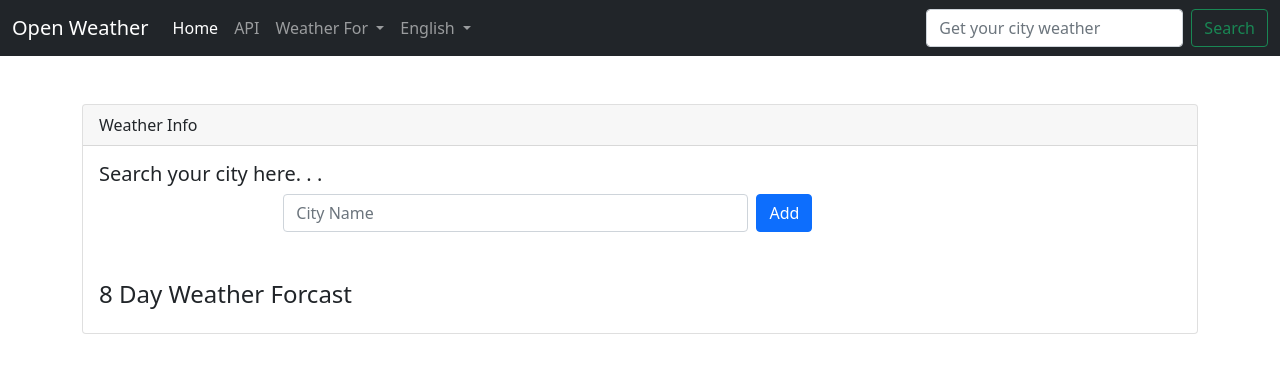
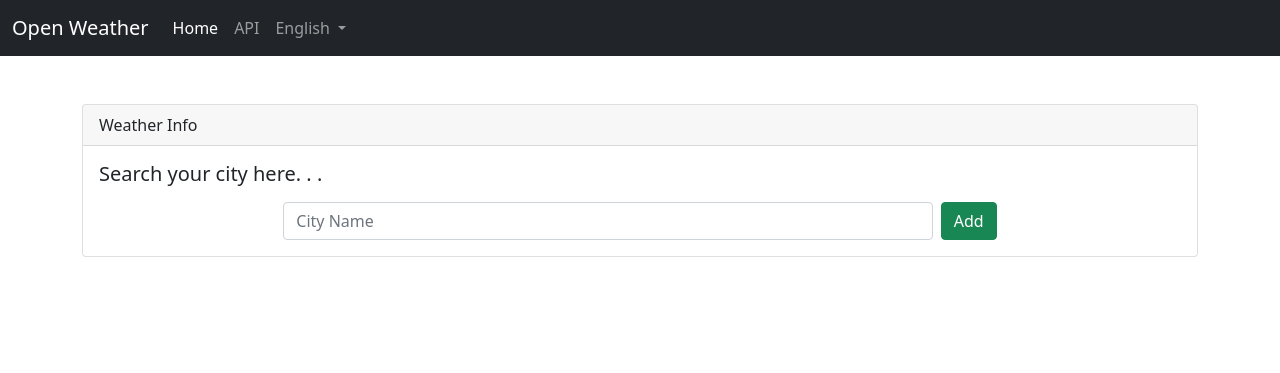
Before and after one commit to nazninnahartumpa/weather_app, a Django app: page / in a window 1280 px wide. Shown: the top 373 px of the page. Run offline with Django 4.2, Linux system fonts and the light colour scheme.

Commit message:
complete the weather app

```diff
--- a/call_api.py
+++ b/call_api.py
@@ -4,7 +4,7 @@ from requests.exceptions import HTTPError
 
 from django.conf import settings
 
-
+# base url for the api url from setting file
 BASE_URL = settings.API_BASE_URL
 
 
--- a/frontendApp/views.py
+++ b/frontendApp/views.py
@@ -1,11 +1,14 @@
 from django.shortcuts import render
+
+# Calling function from call_api.py file
 from call_api import get_weather_api, get_daily_weather_api
 
-# Create your views here.
 
 
+# This is home function for selecting city name and show the daily results
 def home(request):
 
+    # Initialize the variable as empty
     context = {
                 'weather_data': '',
                 'day_wise_weather_data': '',
@@ -13,31 +16,31 @@ def home(request):
             }
 
     if request.POST:
-
+        # Getting city name from the search form....
         api_data = get_weather_api(city_name = request.POST.get('city_name'))
-        # print('api_data',api_data)
-        # print('api_data_lat',api_data.json()['lat'])
-        # print('api_data_lon',api_data.json()['lon'])
 
         if api_data:
-
+            # if city is searched then lat and lon value pass to the get_daily_weather_api
             day_wise_weather_data = get_daily_weather_api(
                                     lat = str(api_data.json()['lat']),
                                     lon = str(api_data.json()['lon'])
                                 )
-            print('day_wise_weather_data', day_wise_weather_data)
+            print(f'day_wise_weather_data {day_wise_weather_data}')
         else:
             day_wise_weather_data = ''
 
+        # If response is success then data pass to the html page
         if api_data.status_code == 200:
 
+            # here weather_data refers to the current data and day_wise_weather_data refers to the next 8 days weather data
             context = {
                 'weather_data': api_data.json(),
                 'day_wise_weather_data' : day_wise_weather_data.json()
             }
-            print('context', context)
 
             return render(request, 'index.html', context)
+
+        # If response is not success then pass the empty dict and message
         else:
             context = {
                 'weather_data': '',
@@ -45,8 +48,6 @@ def home(request):
                 'msg': 'Please enter a valid city !'
             }
 
-            print('context', context)
-
             return render(request, 'index.html', context)
 
     else:
--- a/requirements.txt
+++ b/requirements.txt
@@ -4,4 +4,3 @@ psycopg2
 requests
 pytz
 tzlocal
-python-gettext==4.0
--- a/templates/index.html
+++ b/templates/index.html
@@ -8,58 +8,49 @@
     <div class="pt-5">
         <div class="card">
             <div class="card-header">
-              Weather Info
+              {% translate "Weather Info" %}
             </div>
             <div class="card-body">
               <h5 class="card-title">{% translate "Search your city here. . ." %}</h5>
               {% comment %} <p class="card-text">With supporting text below as a natural lead-in to additional content.</p> {% endcomment %}
 
-              <div class="row">
-                  <div class="col-md-6 offset-md-2">
+              <div class="row mt-3">
+                  <div class="col-md-8 offset-md-2">
                     <form class="d-flex" method="POST">
                         {% csrf_token %}
-                        <input class="form-control me-2" type="text" name="city_name" placeholder="City Name" aria-label="Search">
-                        <button class="btn btn-primary" type="submit">Add</button>
+                        <input class="form-control me-2" type="text" name="city_name" placeholder='{% translate "City Name" %}' aria-label="Search" required>
+                        <button class="btn btn-success" type="submit">{% translate "Add" %}</button>
                     </form>
                   </div>
               </div>
 
+              {% comment %} If valid city is searched then show all the info  {% endcomment %}
               {% if weather_data != '' %}
                 <div class="row mt-3">
-                  <div class="col-md-4 col-sm-6">
+                  <div class="col-md-4 col-sm-6 offset-md-2">
                     <div class="card">
                       <div class="card-body">
                         <h4>{{ weather_data.city }}</h4>
                         <div class="card-title">
                           <img class="float-start" src="http://openweathermap.org/img/w/{{ weather_data.icon }}.png" alt="Image">
-                          <span class="fw-bold fs-3">{{ weather_data.temperature }}° F</span>
+                          <span class="fw-bold fs-3">{{ weather_data.temperature }}° C</span>
                         </div>
                         <div>
-                          <span class="card-text">Feels like {{ weather_data.feels_like }} ° F</span>
-                          <span class="card-text">{{ weather_data.description }}.</span> </br>
+                          <span class="card-text">Feels like {{ weather_data.feels_like }} ° C</span>
+                          <span class="card-text text-capitalize">{{ weather_data.description }}.</span> </br>
                           <span class="card-text">Humidity {{ weather_data.humidity }} %.</span></br>
-                          <span class="card-text">Sunrise {{ weather_data.sunrise }} Sunset {{ weather_data.sunset }}</span>
+                          <span class="card-text">Sunrise {{ weather_data.sunrise|convert_only_time }}, Sunset {{ weather_data.sunset|convert_only_time }}</span>
                         </div>
-
-
                       </div>
                     </div>
                   </div>
-                  <div class="col-sm-6">
-                    {% comment %} <div class="card">
-                      <div class="card-body">
-                        <h5 class="card-title">Special title treatment</h5>
-                        <p class="card-text">With supporting text below as a natural lead-in to additional content.</p>
-                        <a href="#" class="btn btn-primary">Go somewhere</a>
-                      </div>
-                    </div> {% endcomment %}
-                  </div>
                 </div>
 
+                {% comment %} If getting unvalid city name then a error message will show {% endcomment %}
                 {% else %}
                   {% if msg %}
                     <div class="row">
-                      <div class="col-md-6 offset-md-2 alert alert-danger mt-3" role="alert">
+                      <div class="col-md-8 offset-md-2 alert alert-danger mt-3" role="alert">
                         {{ msg }}
                       </div>
                     </div>
@@ -69,24 +60,26 @@
                 <div class="row">
                   <div class="col-md-12">
 
-                    <h4 class="mt-5">8 Day Weather Forcast</h4>
+                  {% comment %} Here the next 8 days data will show {% endcomment %}
+                  {% if day_wise_weather_data %}
+                    <h4 class="mt-5">{% translate "8 Day Weather Forcast" %}</h4>
 
                     {% for daily_data in day_wise_weather_data.daily  %}
                       <div class="accordion" id="accordionExample">
                         <div class="accordion-item">
                           <h2 class="accordion-header">
                             <button class="accordion-button" type="button" data-bs-toggle="collapse" data-bs-target="#id-{{ daily_data.dt }}" aria-expanded="true" aria-controls="collapseOne">
-                              {{ daily_data.dt|convert_unix_time }}
+                              {{ daily_data.dt|convert_only_dateYear }}
                             </button>
                           </h2>
                           <div id="id-{{ daily_data.dt }}" class="accordion-collapse collapse show" data-bs-parent="#accordionExample">
                             <div class="accordion-body">
                               {% for daily_weather in daily_data.weather %}
-                                <span>The high will be {{ daily_data.temp.max }} ° F, the low will be {{ daily_data.temp.min }} ° F</span><br>
-                                <span class="fw-bold">{{ daily_weather.description }}</span>
+                                <span>The high will be {{ daily_data.temp.max }} ° C, the low will be {{ daily_data.temp.min }} ° C</span><br>
+                                <span class="fw-bold text-capitalize">{{ daily_weather.description }}</span>
                                 <p>
                                     <img src="http://openweathermap.org/img/w/{{ daily_weather.icon }}.png" alt="Image">
-                                    <span class="text-bold">Temperature: {{ day_wise_weather_data.current.temp }} ° F,
+                                    <span class="text-bold">Temperature: {{ day_wise_weather_data.current.temp }} ° C,
                                         Humidity: {{ day_wise_weather_data.current.humidity }} %</span>
                                 </p>
 
@@ -94,26 +87,26 @@
                                     <thead>
                                       <tr>
                                         <th></th>
-                                        <th>Morning</th>
-                                        <th>Afternoon</th>
-                                        <th>Evening</th>
-                                        <th>Night</th>
+                                        <th>{% translate "Morning" %}</th>
+                                        <th>{% translate "Afternoon" %}</th>
+                                        <th>{% translate "Evening" %}</th>
+                                        <th>{% translate "Night" %}</th>
                                       </tr>
                                     </thead>
                                     <tbody>
                                       <tr>
-                                        <th>Temperature</th>
-                                        <td>{{ daily_data.temp.morn }} ° F</td>
-                                        <td>{{ daily_data.temp.day }} ° F</td>
-                                        <td>{{ daily_data.temp.eve }} ° F</td>
-                                        <td>{{ daily_data.temp.night }} ° F</td>
+                                        <th>{% translate "Temperature" %}</th>
+                                        <td>{{ daily_data.temp.morn }} ° C</td>
+                                        <td>{{ daily_data.temp.day }} ° C</td>
+                                        <td>{{ daily_data.temp.eve }} ° C</td>
+                                        <td>{{ daily_data.temp.night }} ° C</td>
                                       </tr>
                                       <tr>
-                                        <th>Feels like</th>
-                                        <td>{{ daily_data.feels_like.morn }} ° F</td>
-                                        <td>{{ daily_data.feels_like.day }} ° F</td>
-                                        <td>{{ daily_data.feels_like.eve }} ° F</td>
-                                        <td>{{ daily_data.feels_like.night }} ° F</td>
+                                        <th>{% translate "Feels like" %}</th>
+                                        <td>{{ daily_data.feels_like.morn }} ° C</td>
+                                        <td>{{ daily_data.feels_like.day }} ° C</td>
+                                        <td>{{ daily_data.feels_like.eve }} ° C</td>
+                                        <td>{{ daily_data.feels_like.night }} ° C</td>
                                       </tr>
                                     </tbody>
                                   </table>
@@ -124,13 +117,11 @@
                         </div>
                       </div>
                     {% endfor %}
+                  {% endif %}
 
                   </div>
 
                 </div>
-
-
-              {% comment %} <a href="#" class="btn btn-primary">Go somewhere</a> {% endcomment %}
             </div>
           </div>
 
--- a/templates/layout/header.html
+++ b/templates/layout/header.html
@@ -1,30 +1,22 @@
 {% load i18n %}
 {% load custom_tags %}
+
 <nav class="navbar navbar-expand-lg navbar navbar-dark bg-dark">
     <div class="container-fluid">
-      <a class="navbar-brand" href="#">Open Weather</a>
+      <a class="navbar-brand" href="{% url 'home' %}">{% translate "Open Weather" %}</a>
       <button class="navbar-toggler" type="button" data-bs-toggle="collapse" data-bs-target="#navbarSupportedContent" aria-controls="navbarSupportedContent" aria-expanded="false" aria-label="Toggle navigation">
         <span class="navbar-toggler-icon"></span>
       </button>
       <div class="collapse navbar-collapse" id="navbarSupportedContent">
         <ul class="navbar-nav me-auto mb-2 mb-lg-0">
           <li class="nav-item">
-            <a class="nav-link active" aria-current="page" href="#">Home</a>
+            <a class="nav-link active" aria-current="page" href="{% url 'home' %}">{% translate "Home" %}</a>
           </li>
           <li class="nav-item">
-            <a class="nav-link" href="#">API</a>
+            <a class="nav-link" href="{% url 'current_weather' %}">{% translate "API" %}</a>
           </li>
-          <li class="nav-item dropdown">
-            <a class="nav-link dropdown-toggle" href="#" id="navbarDropdown" role="button" data-bs-toggle="dropdown" aria-expanded="false">
-              Weather For
-            </a>
-            <ul class="dropdown-menu" aria-labelledby="navbarDropdown">
-              <li><a class="dropdown-item" href="#">Minutely</a></li>
-              <li><a class="dropdown-item" href="#">Currently</a></li>
-              <li><hr class="dropdown-divider"></li>
-              <li><a class="dropdown-item" href="#">Daily</a></li>
-            </ul>
-          </li>
+
+          {% comment %} By clicking the Bangla text user can see the bengoli translation and by clicking English user can see english translation. Bangla is default {% endcomment %}
           <li class="nav-item">
             {% get_current_language as LANGUAGE_CODE %}
             {% get_available_languages as LANGUAGES %}
@@ -45,13 +37,8 @@
                     {% endif %}
 
                 {% endfor %}
-        </li>
-
+            </li>
         </ul>
-        <form class="d-flex">
-          <input class="form-control me-2" type="search" placeholder="Get your city weather" aria-label="Search">
-          <button class="btn btn-outline-success" type="submit">Search</button>
-        </form>
       </div>
     </div>
   </nav>
```
Also changed, not shown: api/views.py (+8 -16 lines), frontendApp/templatetags/custom_tags.py (+10 -2 lines), locale/bn/LC_MESSAGES/django.po, locale/en/LC_MESSAGES/django.po, 1 other file.
